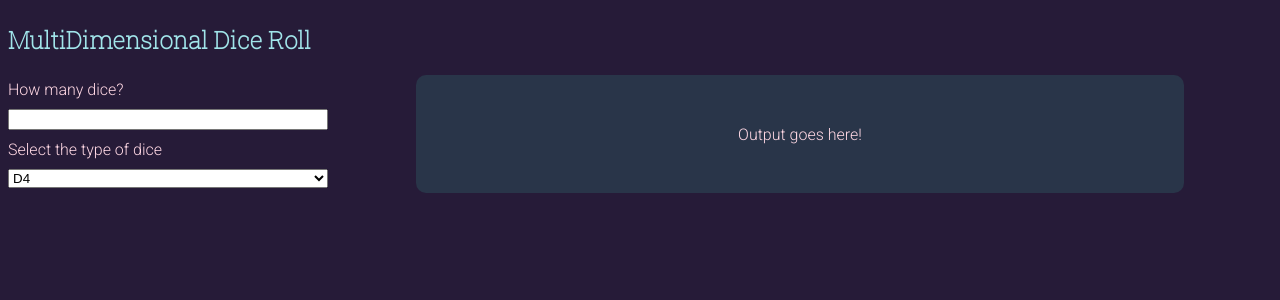
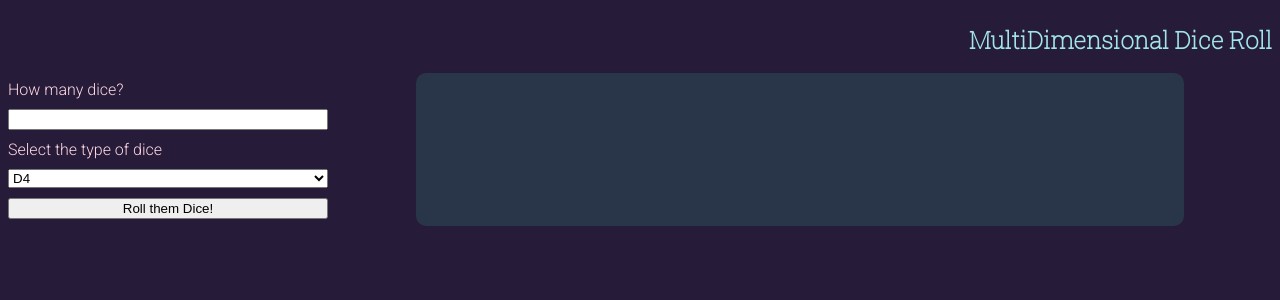
Before and after one commit to marcilustra/glowing-goggles, a PHP site: page / in a window 1280 px wide. Shown: the top 300 px of the page. Run offline with PHP 8.4, Linux system fonts and the light colour scheme.

Commit message:
Completa

```diff
--- a/index.html
+++ /dev/null
@@ -1,46 +0,0 @@
-<!--
-        MarciLustra 2023. A panel that has an input box that will only accept numbers.
-        A dropdown selector or maybe even a radio selection panel that
-        will pick the type of the dice to roll. This will affect the
-        range of values that can be output by the dice roll. Might want
-        to cap the value of of the input box to a manageable number.
-        The output will thus be displayed on cute little squares? or better yet,
-        polygons of the associated shape of the dice type.
-    -->
-<!DOCTYPE html>
-<html lang="en">
-
-<head>
-    <meta charset="UTF-8">
-    <meta name="viewport" content="width=device-width, initial-scale=1.0">
-    <title>Rollin'</title>
-    <link rel="stylesheet" href="style.css">
-    <link rel="preconnect" href="https://fonts.googleapis.com">
-    <link rel="preconnect" href="https://fonts.gstatic.com" crossorigin>
-    <link href="https://fonts.googleapis.com/css2?family=Roboto+Slab:wght@100&family=Roboto:wght@300&display=swap" rel="stylesheet">
-    <script src="script.js"></script>
-</head>
-
-<body>
-    <h3>MultiDimensional Dice Roll</h3>
-    <div class="whole">
-        <div class="input-section">
-            <label>How many dice?</label>
-            <input type="number" name="quantity" id="numberOfDice" onkeyup="if(!this.checkValidity()){this.value='';alert('Only integer values please!')};">
-            <label for="diceTYpe">Select the type of dice</label>
-            <select name="diceType" id="diceType">
-                <option value="d4">D4</option>
-                <option value="d6">D6</option>
-                <option value="d8">D8</option>
-                <option value="d12">D12</option>
-                <option value="d20">D20</option>
-            </select>
-        </div>
-        <div class="output-section">
-            <p>Output goes here!</p>
-        </div>
-    </div>
-
-</body>
-
-</html>
--- /dev/null
+++ b/index.php
@@ -0,0 +1,80 @@
+<!--
+        MarciLustra 2023. A panel that has an input box that will only accept numbers.
+        A dropdown selector or maybe even a radio selection panel that
+        will pick the type of the dice to roll. This will affect the
+        range of values that can be output by the dice roll. Might want
+        to cap the value of of the input box to a manageable number.
+        The output will thus be displayed on cute little squares? or better yet,
+        polygons of the associated shape of the dice type.
+    -->
+<!DOCTYPE html>
+<html lang="en">
+
+<head>
+    <meta charset="UTF-8">
+    <meta name="viewport" content="width=device-width, initial-scale=1.0">
+    <title>Rollin'</title>
+    <link rel="stylesheet" href="style.css">
+    <link rel="preconnect" href="https://fonts.googleapis.com">
+    <link rel="preconnect" href="https://fonts.gstatic.com" crossorigin>
+    <link href="https://fonts.googleapis.com/css2?family=Roboto+Slab:wght@100&family=Roboto:wght@300&display=swap"
+        rel="stylesheet">
+    <script src="script.js"></script>
+</head>
+
+<body>
+    <h3>MultiDimensional Dice Roll</h3>
+    <form method="POST" class="whole">
+        <div class="input-section">
+            <label>How many dice?</label>
+            <input type="number" name="quantity" id="numberOfDice"
+                onkeyup="if(!this.checkValidity() || this.value > 100){this.value='';alert('Whole numbers from 0 to 100 please')};">
+            <label for="diceTYpe">Select the type of dice</label>
+            <select name="diceType" id="diceType">
+                <option value="4">D4</option>
+                <option value="6">D6</option>
+                <option value="8">D8</option>
+                <option value="12">D12</option>
+                <option value="20">D20</option>
+            </select>
+            <button type="submit" name="roll">Roll them Dice!</button>
+        </div>
+        <div class="output-section">
+            <?php
+                $numberOfDice = 0;
+                $diceType = "";
+                if (array_key_exists('roll', $_POST)) {
+                    roll();
+                }
+                function roll() {
+                    $numberOfDice = $_POST['quantity'];
+                    $diceType = $_POST['diceType'];
+                    $currentDieValue = 0;
+                    $sum = 0;
+                    if ($numberOfDice > 0) {
+                        echo ("<p>A roll for: $numberOfDice dice of type d$diceType.</p><br>");
+                    } else {
+                        echo ("<p>At least tell us how many dice.</p>");
+                    }
+                    echo ("<p> Values: ");
+                    for ($counter = 1; $counter <= $numberOfDice; $counter++)
+                    {
+                        $currentDieValue = rand(1, $diceType);
+                        if ($counter != $numberOfDice)
+                        {
+                            echo($currentDieValue . ", ");
+                        } else {
+                            echo($currentDieValue);
+                        }
+                        $sum += $currentDieValue;
+                    }
+                    echo ("</p>");
+                    echo ("<p> Total value of the dice roll = $sum</p>");
+                }
+            ?>
+        </div>
+    </form>
+
+</body>
+
+</html>
--- a/style.css
+++ b/style.css
@@ -7,7 +7,7 @@ h3 {
     color: rgb(161, 229, 234);
     font-family: 'Roboto Slab', serif;
     font-size: 1.5rem;
-    /* text-align: center; */
+    text-align: right;
     justify-content: space-between;
 }
 label, p {
@@ -34,7 +34,8 @@ label, p {
     width: 60vw;
     height: 110%;
     border-radius: 10px;
-    text-align: center;
+    text-align: left;
+    color: rgb(255, 216, 228);
     justify-content: center;
     align-content: center;
 }
```
